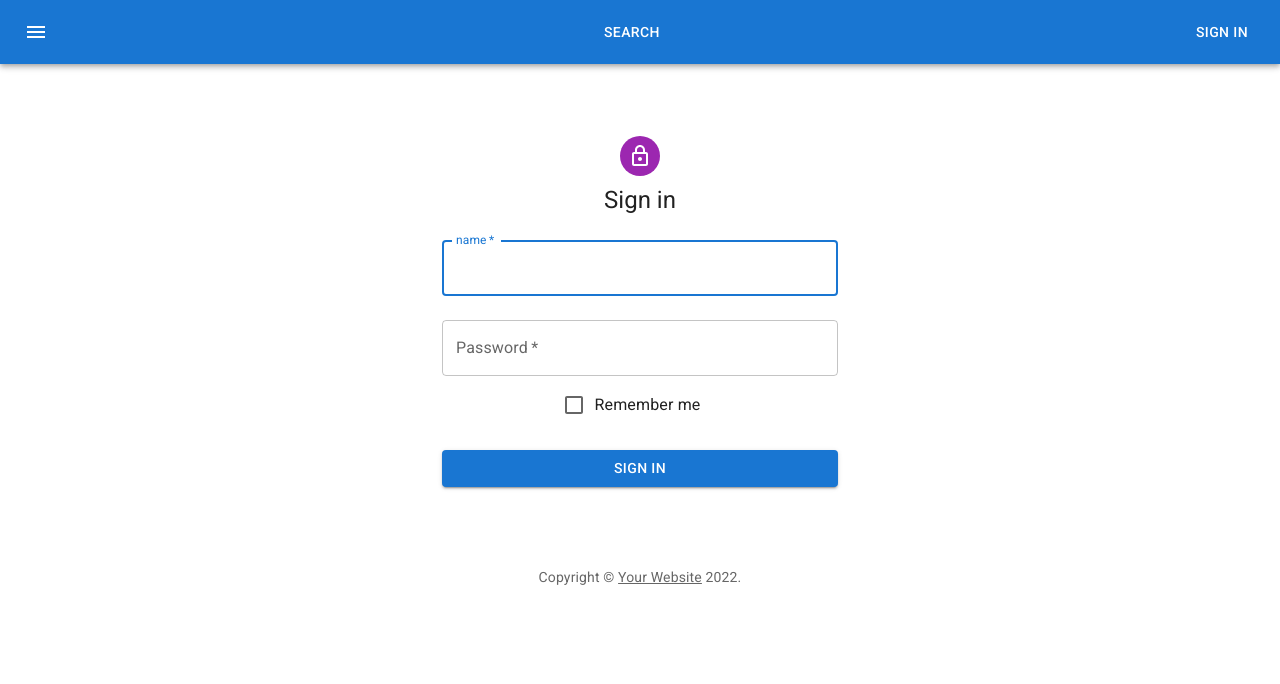
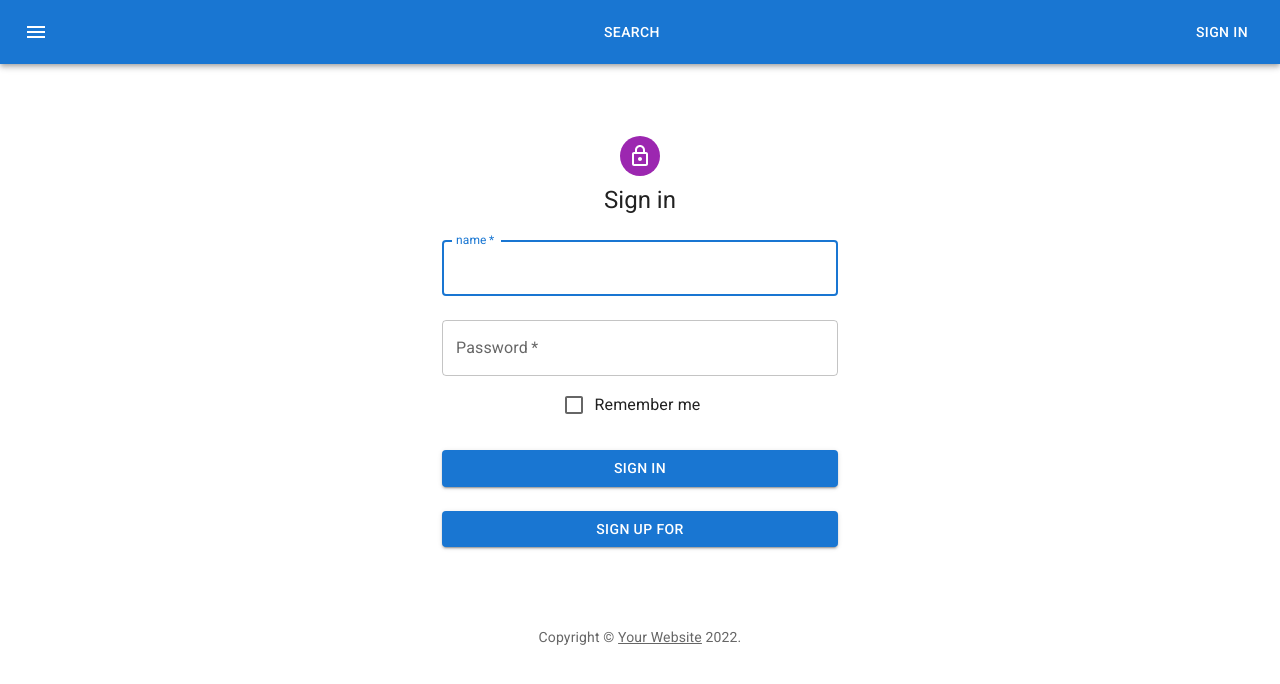
Before and after one commit to heyjun3/front, a React (Create React App) app in the folder src/: page /sign-in in a window 1280 px wide. Shown: the top 684 px of the page. Built offline with nearby package versions, Linux system fonts and the light colour scheme.

Commit message:
fix path

```diff
--- a/src/src/App.js
+++ b/src/src/App.js
@@ -15,9 +15,9 @@ function App() {
         <Header />
         <Routes>
           <Route path="/sign-in" element={<SignIn />}/>
-          <Route path="/" element={<SignUp />}/>
+          <Route path="/sign-up" element={<SignUp />}/>
           <Route path="/list" element={<BoxList />} />
-          <Route path="search" element={<CustomizedInputBase />} />
+          <Route path="/" element={<CustomizedInputBase />} />
         </Routes>
       </BrowserRouter>
     </div>
--- a/src/src/components/Header.js
+++ b/src/src/components/Header.js
@@ -6,9 +6,10 @@ import Typography from '@mui/material/Typography';
 import {Button} from '@material-ui/core';
 import IconButton from '@mui/material/IconButton';
 import MenuIcon from '@mui/icons-material/Menu';
-import {Link} from 'react-router-dom';
+import {Link, useNavigate} from 'react-router-dom';
 
 export default function ButtonAppBar() {
+  const navigate = useNavigate();
   return (
     <Box sx={{ flexGrow: 1 }}>
       <AppBar position="static">
@@ -23,7 +24,8 @@ export default function ButtonAppBar() {
             <MenuIcon />
           </IconButton>
           <Typography component="div" sx={{ flexGrow: 1 }}>
-            <Button component={Link} to="/" color="inherit">Search</Button>
+            {/* <Button component={Link} to="/" color="inherit">Search</Button> */}
+            <Button onClick={() => navigate("/")} color="inherit">Search</Button>
           </Typography>
           <Button component={Link} to="/sign-in" color="inherit">Sign in</Button>
         </Toolbar>
--- a/src/src/templates/SignIn.js
+++ b/src/src/templates/SignIn.js
@@ -12,6 +12,7 @@ import LockOutlinedIcon from '@mui/icons-material/LockOutlined';
 import Typography from '@mui/material/Typography';
 import Container from '@mui/material/Container';
 import { createTheme, ThemeProvider } from '@mui/material/styles';
+import {useNavigate} from 'react-router-dom';
 
 function Copyright(props) {
   return (
@@ -37,7 +38,7 @@ export default function SignIn() {
       password: data.get('password'),
     });
   };
-
+  const navigate = useNavigate()
   return (
     <ThemeProvider theme={theme}>
       <Container component="main" maxWidth="xs">
@@ -89,6 +90,15 @@ export default function SignIn() {
             >
               Sign In
             </Button>
+            <Button
+              onClick={() => navigate('/sign-up')}
+              fullWidth
+              variant="contained"
+              sx={{ mt: 1, mb: 2 }}
+            >
+              Sign Up For
+            </Button>
+
             <Grid container>
               <Grid item xs>
                 {/* <Link href="#" variant="body2">
```
